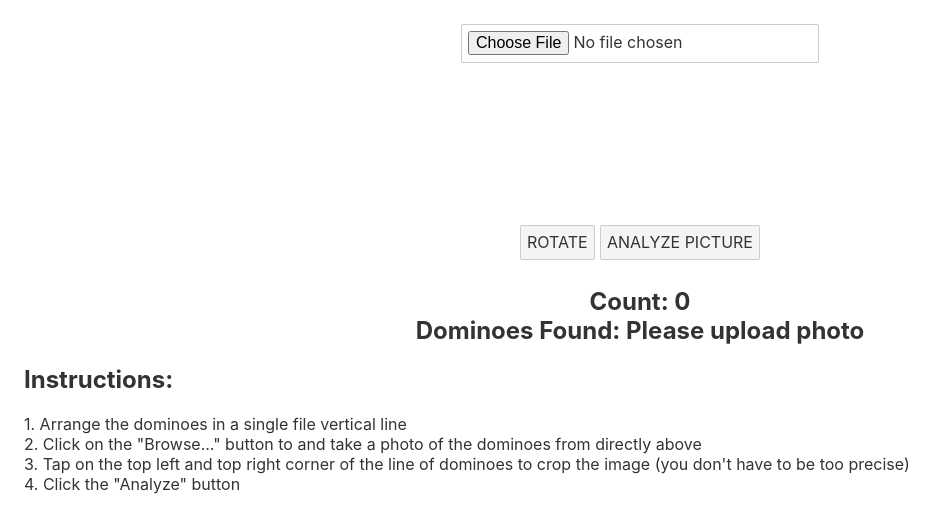
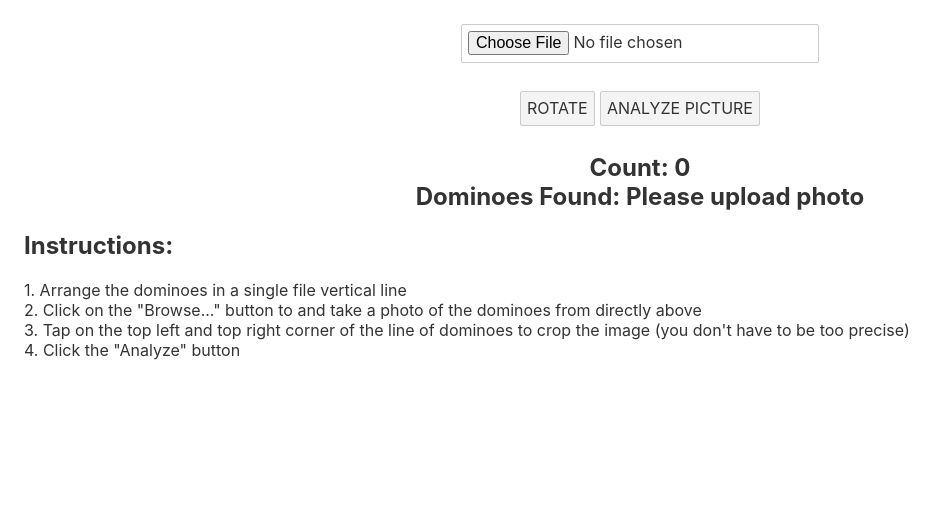
Before and after one commit to jeremyarde/domino-counter-frontend, a Svelte app: page / in a window 1280 px wide. Shown: the top 532 px of the page, without its empty margins (0-948 px from the left). Built offline with nearby package versions, Linux system fonts and the light colour scheme.

Commit message:
saving progress

```diff
--- a/src/App.svelte
+++ b/src/App.svelte
@@ -7,8 +7,9 @@
   let found_domino_string = "Please upload photo";
   let currentImage;
   let canvas;
-  let width;
-  let height;
+  let width = 0;
+  let height = 0;
+
   let edgePositions = [];
 
   let currentDominoImage = null;
@@ -20,18 +21,29 @@
     console.log("rotate image function");
     var context = canvas.getContext("2d");
     console.log(currentImage);
+    console.log(`w: ${currentImage.width}, h: ${currentImage.height}`);
+
     currentImage.style.transform = "rotate(90deg)";
 
     // context.rotate((90 * Math.PI) / 180);
     // context.drawImage(currentImage, 0, 0);
     redrawImage();
+    console.log(`w: ${currentImage.width}, h: ${currentImage.height}`);
   }
 
   function redrawImage() {
+    console.log("redrawing");
+    console.log(`image: ${currentImage}`);
     var context = canvas.getContext("2d");
+
+    context.clearRect(0, 0, canvas.width, canvas.height);
+
+    console.log(`window stuff: ${window.innerWidth}`);
 
     var hRatio = canvas.width / currentImage.width;
     var vRatio = canvas.height / currentImage.height;
+    console.log(`hRatio: ${hRatio}, vRatio: ${vRatio}`);
+
     var ratio = Math.min(hRatio, vRatio);
     context.drawImage(
       currentImage,
@@ -175,6 +187,13 @@
         console.log(`${img.naturalHeight}, ${img.naturalWidth}`);
         // canvas.width = img.naturalWidth;
         // canvas.height = img.naturalHeight;
+
+        width = window.innerWidth / 3;
+        height = window.innerHeight / 3;
+
+        canvas.width = width;
+        canvas.height = height;
+
         ctx.clearRect(0, 0, canvas.width, canvas.height);
         redrawImage();
 
```
